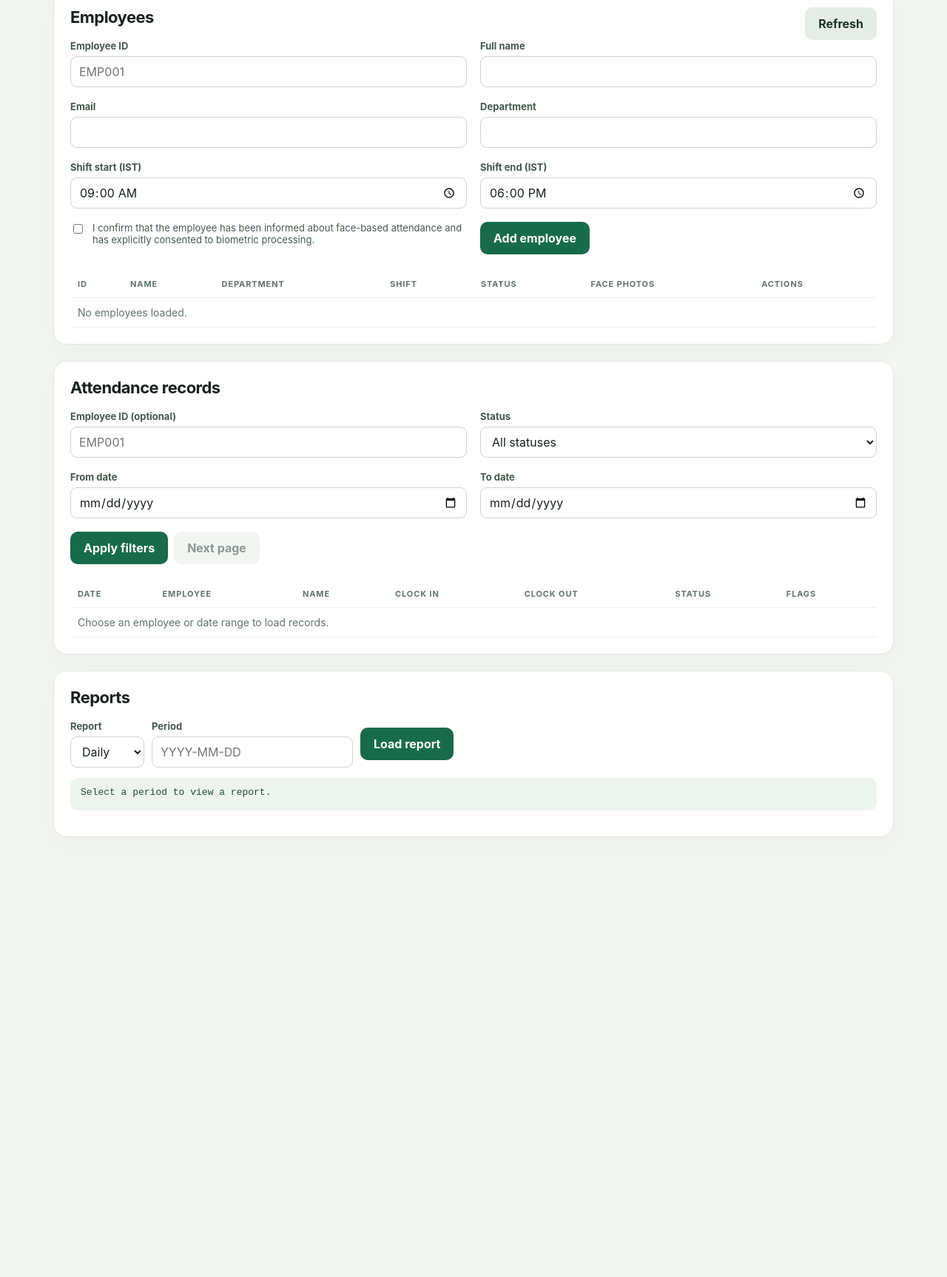
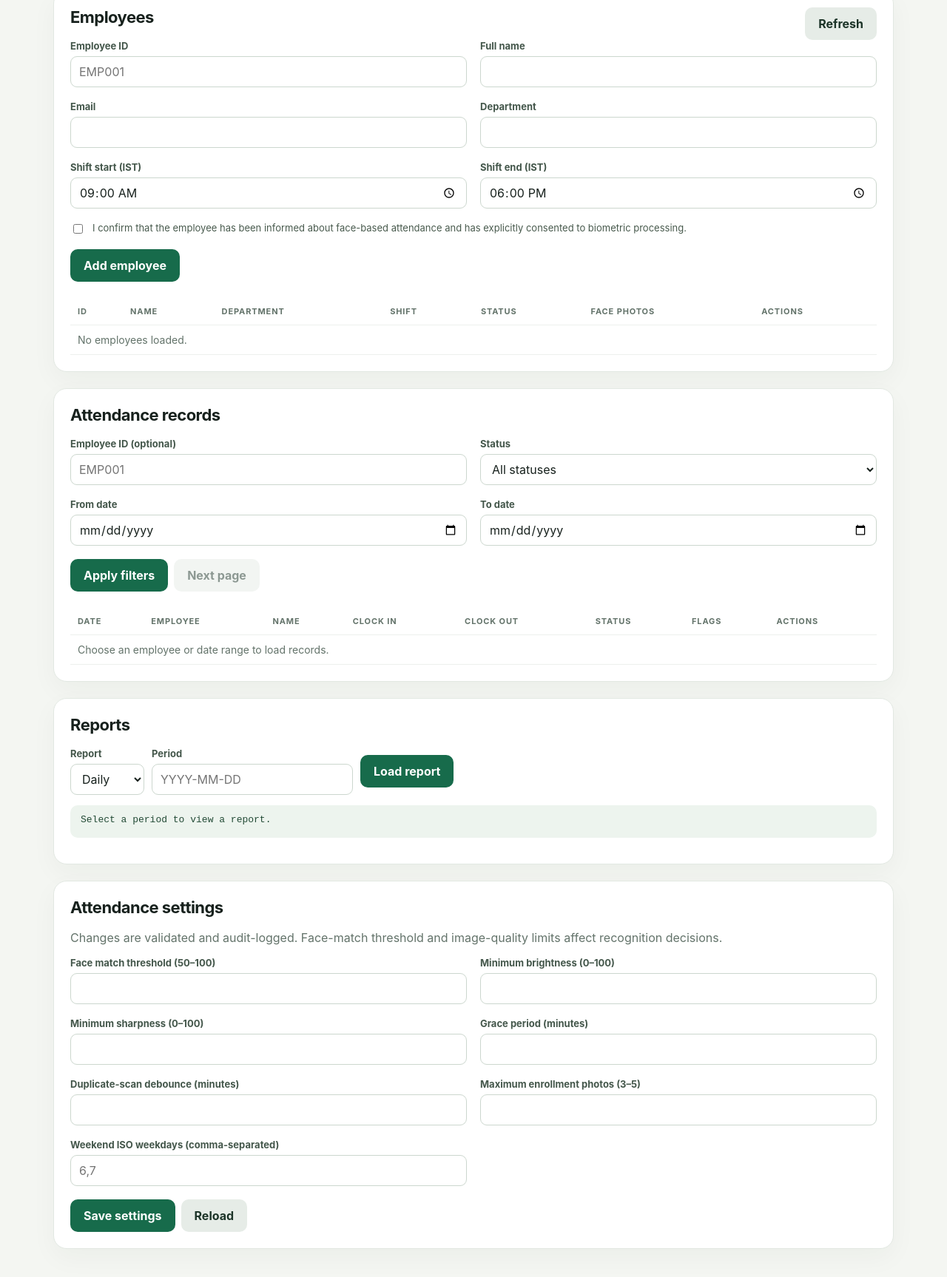
Before and after one commit to amit-cloudops-ai/attendance-face-recognition, a plain HTML site: page web/admin/index.html in a window 1280 px wide. Shown: the part 319-2046 px from the top of the page at 74% size. Before the commit the page ends 1515 px from the top, so only its background shows below. Drawn offline with Linux system fonts and the light colour scheme; no server answers.

Commit message:
feat(admin): add attendance overrides and settings UI (web/admin/index.html)

```diff
--- a/web/admin/index.html
+++ b/web/admin/index.html
@@ -11,8 +11,8 @@
 <div class="field"><label for="department">Department</label><input id="department" name="department" required></div>
 <div class="field"><label for="shift-start">Shift start (IST)</label><input id="shift-start" name="shift_start" type="time" value="09:00" required></div>
 <div class="field"><label for="shift-end">Shift end (IST)</label><input id="shift-end" name="shift_end" type="time" value="18:00" required></div>
-<label class="consent" class="span-all"><input id="consent" type="checkbox" required><span>I confirm that the employee has been informed about face-based attendance and has explicitly consented to biometric processing.</span></label>
-<div class="actions" class="span-all"><button type="submit">Add employee</button></div>
+<label class="consent span-all"><input id="consent" type="checkbox" required><span>I confirm that the employee has been informed about face-based attendance and has explicitly consented to biometric processing.</span></label>
+<div class="actions span-all"><button type="submit">Add employee</button></div>
 </form>
 <div class="table-wrap section"><table><thead><tr><th>ID</th><th>Name</th><th>Department</th><th>Shift</th><th>Status</th><th>Face photos</th><th>Actions</th></tr></thead><tbody id="employees-body"><tr><td colspan="7" class="muted">No employees loaded.</td></tr></tbody></table></div>
 </section>
@@ -22,6 +22,25 @@
 <div class="field"><label for="filter-from">From date</label><input id="filter-from" type="date"></div>
 <div class="field"><label for="filter-to">To date</label><input id="filter-to" type="date"></div>
 <div class="actions" class="span-all"><button type="submit">Apply filters</button><button type="button" id="next-page" class="secondary" disabled>Next page</button></div>
-</form><div class="table-wrap section"><table><thead><tr><th>Date</th><th>Employee</th><th>Name</th><th>Clock in</th><th>Clock out</th><th>Status</th><th>Flags</th></tr></thead><tbody id="attendance-body"><tr><td colspan="7" class="muted">Choose an employee or date range to load records.</td></tr></tbody></table></div></section>
+</form><div class="table-wrap section"><table><thead><tr><th>Date</th><th>Employee</th><th>Name</th><th>Clock in</th><th>Clock out</th><th>Status</th><th>Flags</th><th>Actions</th></tr></thead><tbody id="attendance-body"><tr><td colspan="8" class="muted">Choose an employee or date range to load records.</td></tr></tbody></table></div></section>
 <section class="panel section"><h2>Reports</h2><form id="report-form" class="row"><div class="field"><label for="report-type">Report</label><select id="report-type"><option value="daily">Daily</option><option value="weekly">Weekly</option></select></div><div class="field"><label for="report-period">Period</label><input id="report-period" required placeholder="YYYY-MM-DD"></div><button type="submit">Load report</button></form><pre id="report-output" class="status report-json">Select a period to view a report.</pre><a id="csv-download" class="hidden download-link" target="_blank" rel="noopener">Download CSV</a></section>
+<section class="panel section"><h2>Attendance settings</h2><p class="muted">Changes are validated and audit-logged. Face-match threshold and image-quality limits affect recognition decisions.</p>
+<form id="settings-form" class="grid">
+<div class="field"><label for="setting-threshold">Face match threshold (50–100)</label><input id="setting-threshold" type="number" min="50" max="100" required></div>
+<div class="field"><label for="setting-brightness">Minimum brightness (0–100)</label><input id="setting-brightness" type="number" min="0" max="100" required></div>
+<div class="field"><label for="setting-sharpness">Minimum sharpness (0–100)</label><input id="setting-sharpness" type="number" min="0" max="100" required></div>
+<div class="field"><label for="setting-grace">Grace period (minutes)</label><input id="setting-grace" type="number" min="0" max="180" required></div>
+<div class="field"><label for="setting-debounce">Duplicate-scan debounce (minutes)</label><input id="setting-debounce" type="number" min="1" max="240" required></div>
+<div class="field"><label for="setting-max-photos">Maximum enrollment photos (3–5)</label><input id="setting-max-photos" type="number" min="3" max="5" required></div>
+<div class="field"><label for="setting-weekends">Weekend ISO weekdays (comma-separated)</label><input id="setting-weekends" placeholder="6,7" required></div>
+<div class="actions span-all"><button type="submit">Save settings</button><button type="button" id="reload-settings" class="secondary">Reload</button></div>
+</form></section>
+<dialog id="override-dialog" class="override-dialog"><form id="override-form" class="stack">
+<h2>Override attendance</h2><p class="muted">Every manual change is recorded in the audit log with your reason.</p>
+<input id="override-employee" type="hidden"><input id="override-date" type="hidden">
+<div class="field"><label for="override-status">Attendance status</label><select id="override-status"><option value="present">Present</option><option value="late">Late</option><option value="absent">Absent</option></select></div>
+<div class="grid"><div class="field"><label for="override-clock-in">Clock in (IST)</label><input id="override-clock-in" type="time"></div><div class="field"><label for="override-clock-out">Clock out (IST)</label><input id="override-clock-out" type="time"></div></div>
+<div class="field"><label for="override-reason">Reason (required)</label><textarea id="override-reason" rows="3" maxlength="500" required placeholder="Explain the source of the correction"></textarea></div>
+<div class="actions"><button type="button" id="cancel-override" class="secondary">Cancel</button><button type="submit">Save override</button></div>
+</form></dialog>
 </main><script type="module" src="/admin.js"></script></body></html>
```
